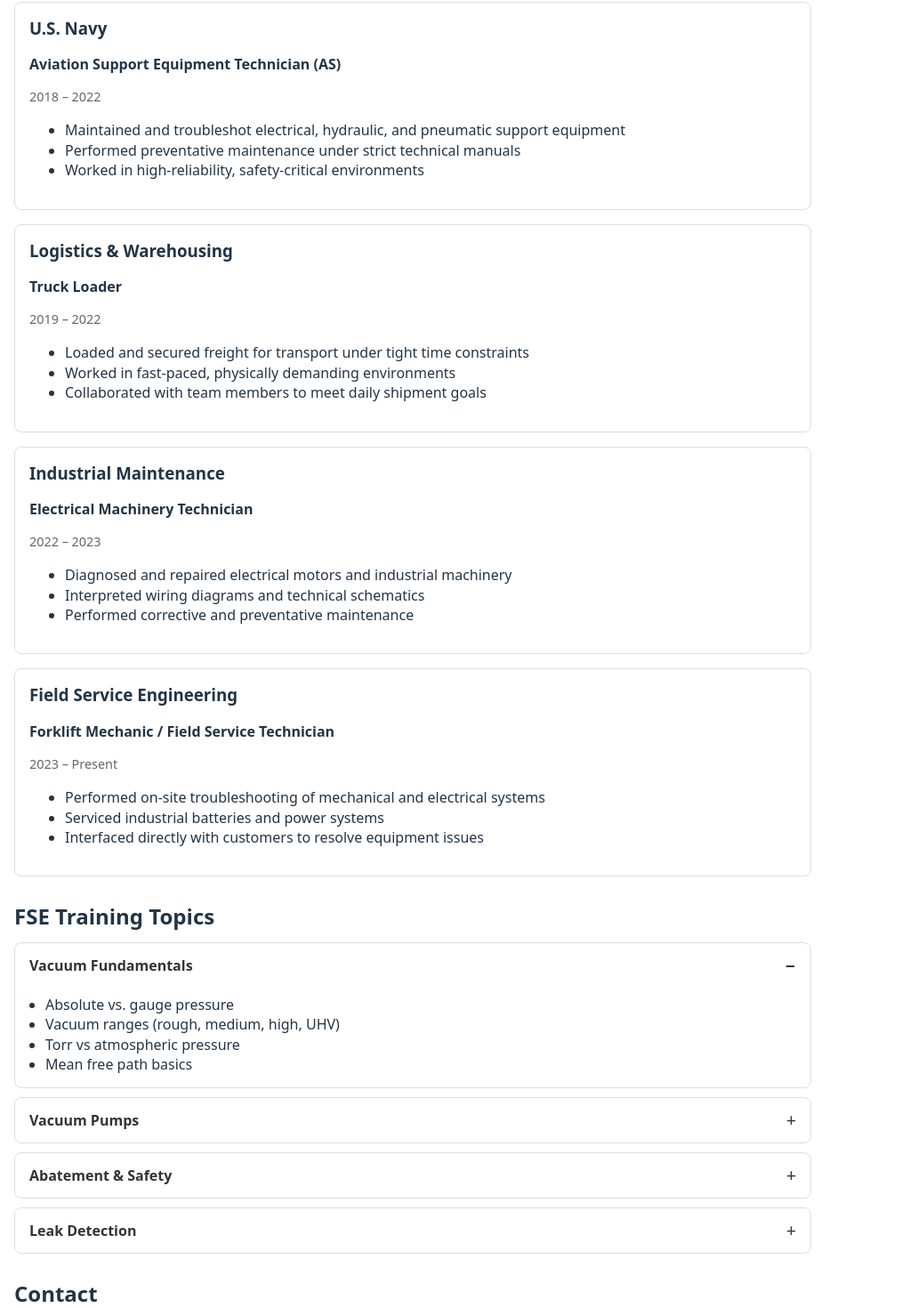
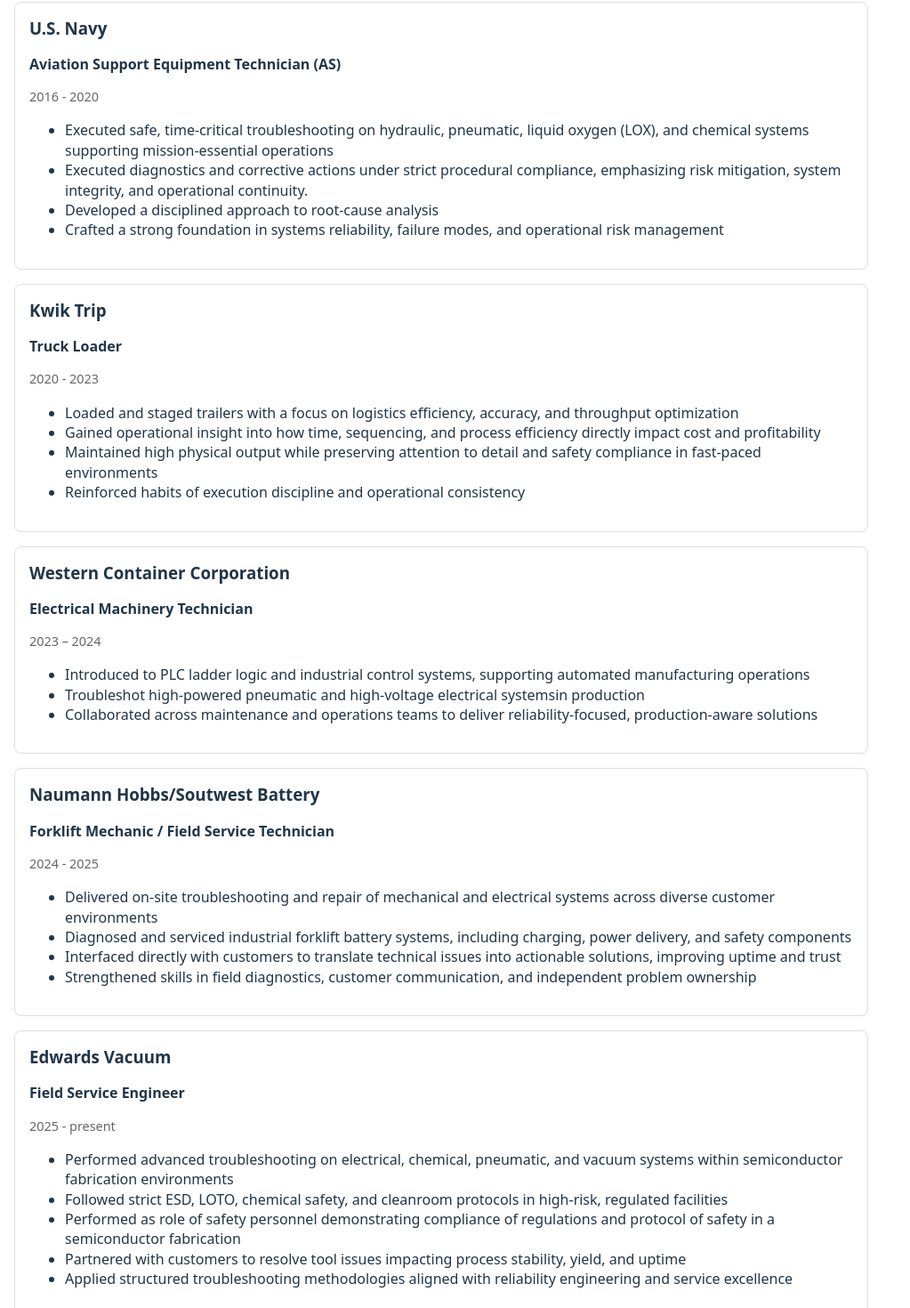
Before and after one commit to GlenWhiteII/aws-fullstack-resume-site, a React (Vite) app: page / in a window 1280 px wide. Shown: the part 173-1643 px from the top of the page at 89% size, without its empty margins (0-1023 px from the left). Built offline with nearby package versions, Linux system fonts and the light colour scheme.

Commit message:
feat: updated work details and information (subject to change)

```diff
--- a/src/data/workHistory.js
+++ b/src/data/workHistory.js
@@ -2,41 +2,61 @@
   {
     company: "U.S. Navy",
     role: "Aviation Support Equipment Technician (AS)",
-    dates: "2018 – 2022",
+    location: "Norfolk, VA",
+    dates: "2016 - 2020",
     highlights: [
-      "Maintained and troubleshot electrical, hydraulic, and pneumatic support equipment",
-      "Performed preventative maintenance under strict technical manuals",
-      "Worked in high-reliability, safety-critical environments",
+      "Executed safe, time-critical troubleshooting on hydraulic, pneumatic, liquid oxygen (LOX), and chemical systems supporting mission-essential operations",
+      "Executed diagnostics and corrective actions under strict procedural compliance, emphasizing risk mitigation, system integrity, and operational continuity.",
+      "Developed a disciplined approach to root-cause analysis",
+      "Crafted a strong foundation in systems reliability, failure modes, and operational risk management",
     ],
   },
   {
-    company: "Logistics & Warehousing",
+    company: "Kwik Trip",
     role: "Truck Loader",
-    dates: "2019 – 2022",
+    location: "La Crosse, WI",
+    dates: "2020 - 2023",
     highlights: [
-      "Loaded and secured freight for transport under tight time constraints",
-      "Worked in fast-paced, physically demanding environments",
-      "Collaborated with team members to meet daily shipment goals",
+      "Loaded and staged trailers with a focus on logistics efficiency, accuracy, and throughput optimization",
+      "Gained operational insight into how time, sequencing, and process efficiency directly impact cost and profitability",
+      "Maintained high physical output while preserving attention to detail and safety compliance in fast-paced environments",
+      "Reinforced habits of execution discipline and operational consistency",
     ],
   },
   {
-    company: "Industrial Maintenance",
+    company: "Western Container Corporation",
     role: "Electrical Machinery Technician",
-    dates: "2022 – 2023",
+    location: "Tolleson, AZ",
+    dates: "2023 – 2024",
     highlights: [
-      "Diagnosed and repaired electrical motors and industrial machinery",
-      "Interpreted wiring diagrams and technical schematics",
-      "Performed corrective and preventative maintenance",
+      "Introduced to PLC ladder logic and industrial control systems, supporting automated manufacturing operations",
+      "Troubleshot high-powered pneumatic and high-voltage electrical systemsin production",
+      "Collaborated across maintenance and operations teams to deliver reliability-focused, production-aware solutions",
     ],
   },
   {
-    company: "Field Service Engineering",
+    company: "Naumann Hobbs/Soutwest Battery",
     role: "Forklift Mechanic / Field Service Technician",
-    dates: "2023 – Present",
+    location: "Phoenix, AZ",
+    dates: "2024 - 2025",
     highlights: [
-      "Performed on-site troubleshooting of mechanical and electrical systems",
-      "Serviced industrial batteries and power systems",
-      "Interfaced directly with customers to resolve equipment issues",
+      "Delivered on-site troubleshooting and repair of mechanical and electrical systems across diverse customer environments",
+      "Diagnosed and serviced industrial forklift battery systems, including charging, power delivery, and safety components",
+      "Interfaced directly with customers to translate technical issues into actionable solutions, improving uptime and trust",
+      "Strengthened skills in field diagnostics, customer communication, and independent problem ownership",
+    ],
+  },
+  {
+    company: "Edwards Vacuum",
+    role: "Field Service Engineer",
+    location: "Chandler, AZ",
+    dates: "2025 - present",
+    highlights: [
+      "Performed advanced troubleshooting on electrical, chemical, pneumatic, and vacuum systems within semiconductor fabrication environments",
+      "Followed strict ESD, LOTO, chemical safety, and cleanroom protocols in high-risk, regulated facilities",
+      "Performed as role of safety personnel demonstrating compliance of regulations and protocol of safety in a semiconductor fabrication",
+      "Partnered with customers to resolve tool issues impacting process stability, yield, and uptime",
+      "Applied structured troubleshooting methodologies aligned with reliability engineering and service excellence",
     ],
   },
 ];
```
